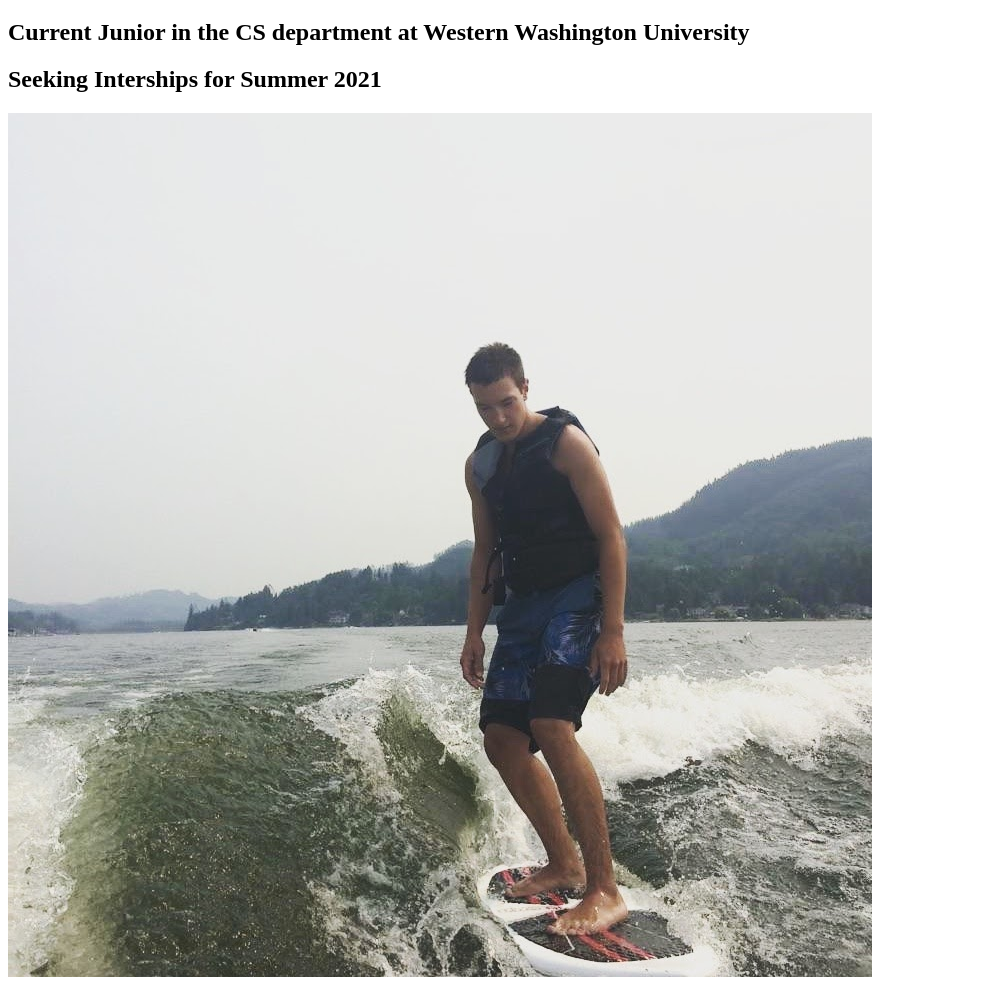
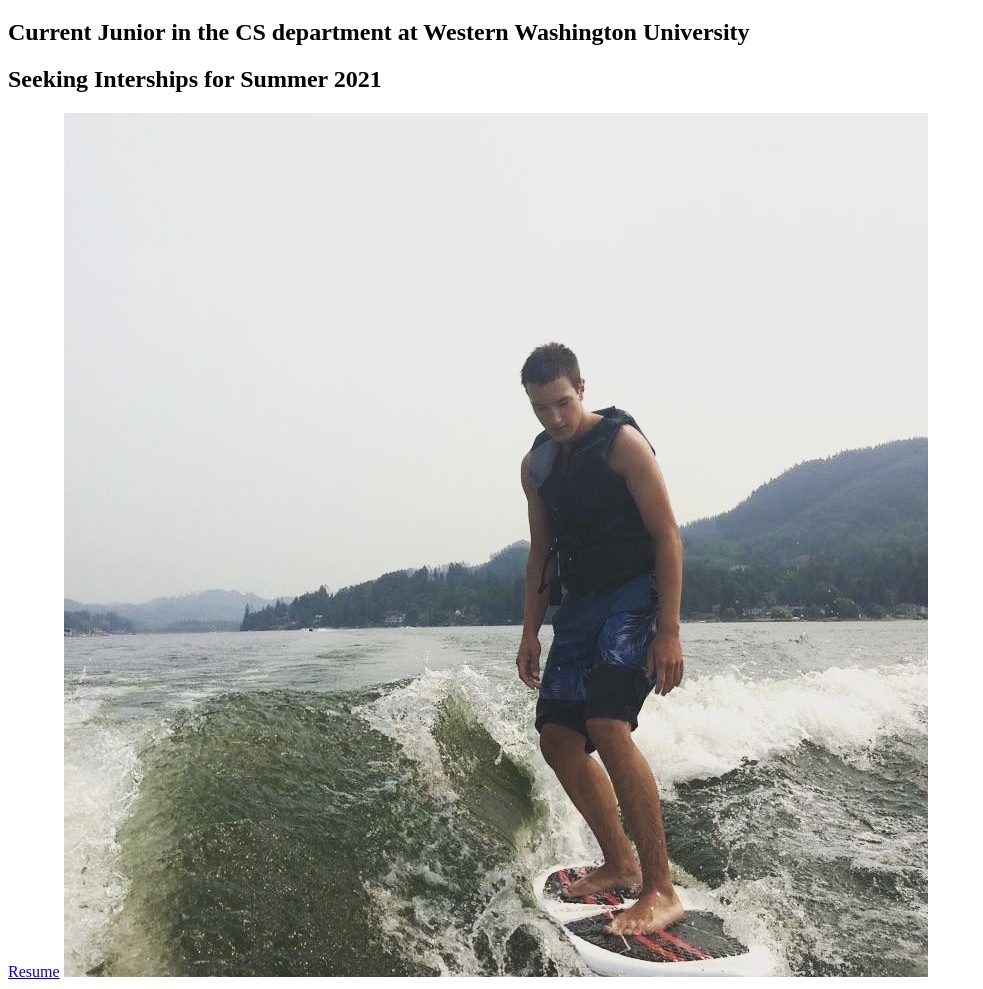
Before and after one commit to jacob-hollands19/jacob-hollands19.github.io, a plain HTML site: page jacob.html in a window 1280 px wide. Shown: the part 61-1050 px from the top of the page, without its empty margins (0-983 px from the left). Drawn offline with Linux system fonts and the light colour scheme.

Commit message:
Update jacob.html

```diff
--- a/jacob.html
+++ b/jacob.html
@@ -12,7 +12,7 @@
 		<h2>Seeking Interships for Summer 2021</h2>
 
 		<a href="JacobHollandsRESUME.docx"
-		   download="JacobHollandsRESUME.docx"
+		   download="JacobHollandsRESUME.docx">
 		   Resume</a>
 		<img src="Jacob.jpg"/>
 	</body>
```
